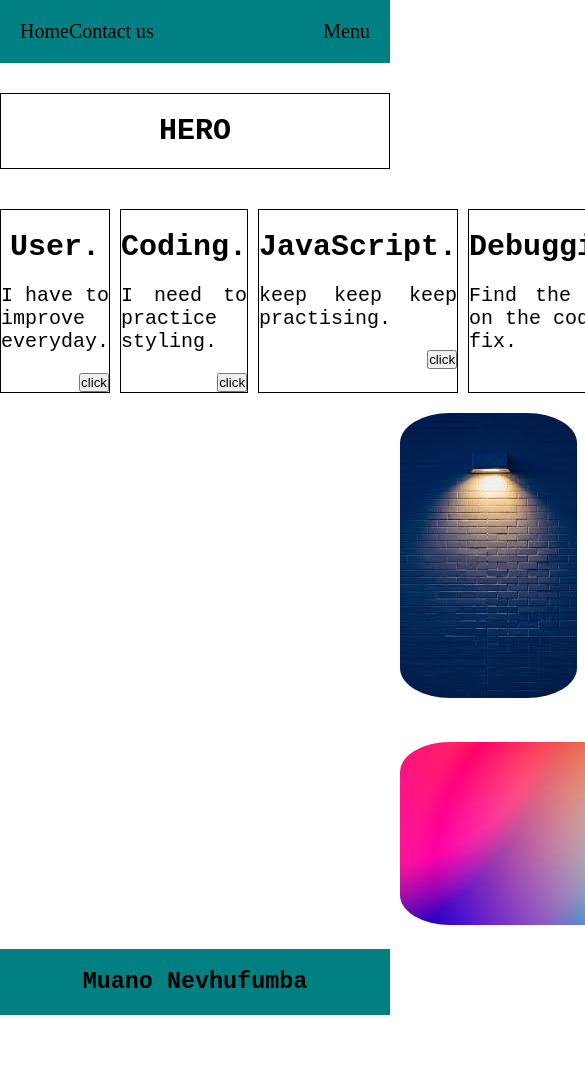
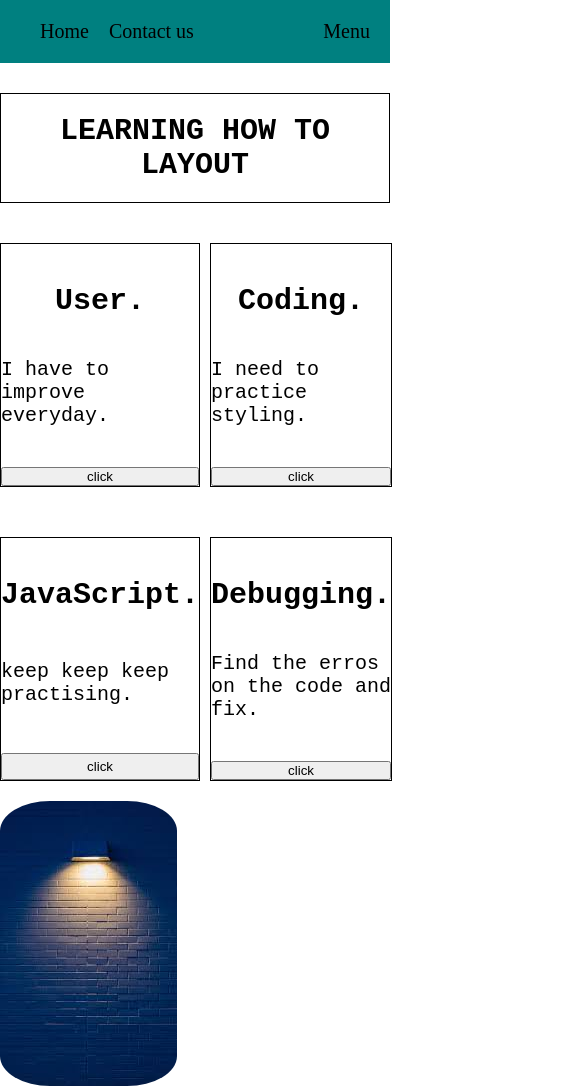
Before and after one commit to muano30/html-and-css2, a plain HTML site: page index.html in a window 390 px wide. Shown: the top 1086 px of the page, 585 px wide, since content can reach past the window. Before the commit the page ends 1015 px from the top, so only its background shows below. Drawn offline with Linux system fonts and the light colour scheme.

Commit message:
flex and grid

```diff
--- a/index.html
+++ b/index.html
@@ -18,7 +18,7 @@
   </div>
 
   <div>
-    <h1>HERO</h1>
+    <h1>Learning how to layout</h1>
   </div>
 
   <div class=container>
--- a/styles.css
+++ b/styles.css
@@ -19,6 +19,7 @@
    text-align: center;
    color:black;
    text-decoration: none;
+   text-indent: 20px;
 
  }
 
@@ -34,6 +35,7 @@ h1 {
   padding: 20px;
   font-family: 'Courier New', Courier, monospace;
   margin-top: 1em;
+  text-transform: uppercase;
 }
 
 .footer {
@@ -46,27 +48,30 @@ h1 {
 }
 
  .img {
-   padding-left: 400px;
+   width: 100%;
+   height: 100%
 
-}
+ }
 
 img {
   border-radius: 50px;
    padding-bottom: 20px;
    padding-top: 20px;
+   justify-self:center;
 
 }
 
 .container {
   display: grid;
-  grid-template-columns: 1fr 1fr 1fr 1fr;
-  grid-template-rows: 1fr;
+  grid-template-columns: auto auto auto auto;
+  /* grid-template-rows: 1fr; */
   grid-gap: 10px;
   width: 100%;
-  min-height: 200px;
+  min-height: 300px;
   font-size: 20px;
   font-family: 'Courier New', Courier, monospace;
-  text-align: justify;
+  /* text-align: justify;  */
+
 
 
 
@@ -74,19 +79,36 @@ img {
 .column {
   border: 1px solid black;
   margin-top: 2em;
+  justify-content: center;
+
 
 }
 
 h2 {
   text-align: center;
-  padding-top: 20px;
+  padding-top: 40px;
 }
 
 p {
-  padding-top: 20px;
-  padding-bottom: 20px;
+  padding-top: 40px;
+  padding-bottom: 40px;
 }
 
 button {
   float: right;
 }
+@media screen and (max-width: 460px) {
+   .container {
+     grid-template-columns: auto 1fr;
+     grid-template-rows: auto 1fr;
+     /* grid-template-areas: column; */
+
+      }
+}
+
+@media screen and (max-width: 768px) {
+  .column {
+    display: grid;
+    grid-template-areas: column;
+  }
+}
```
